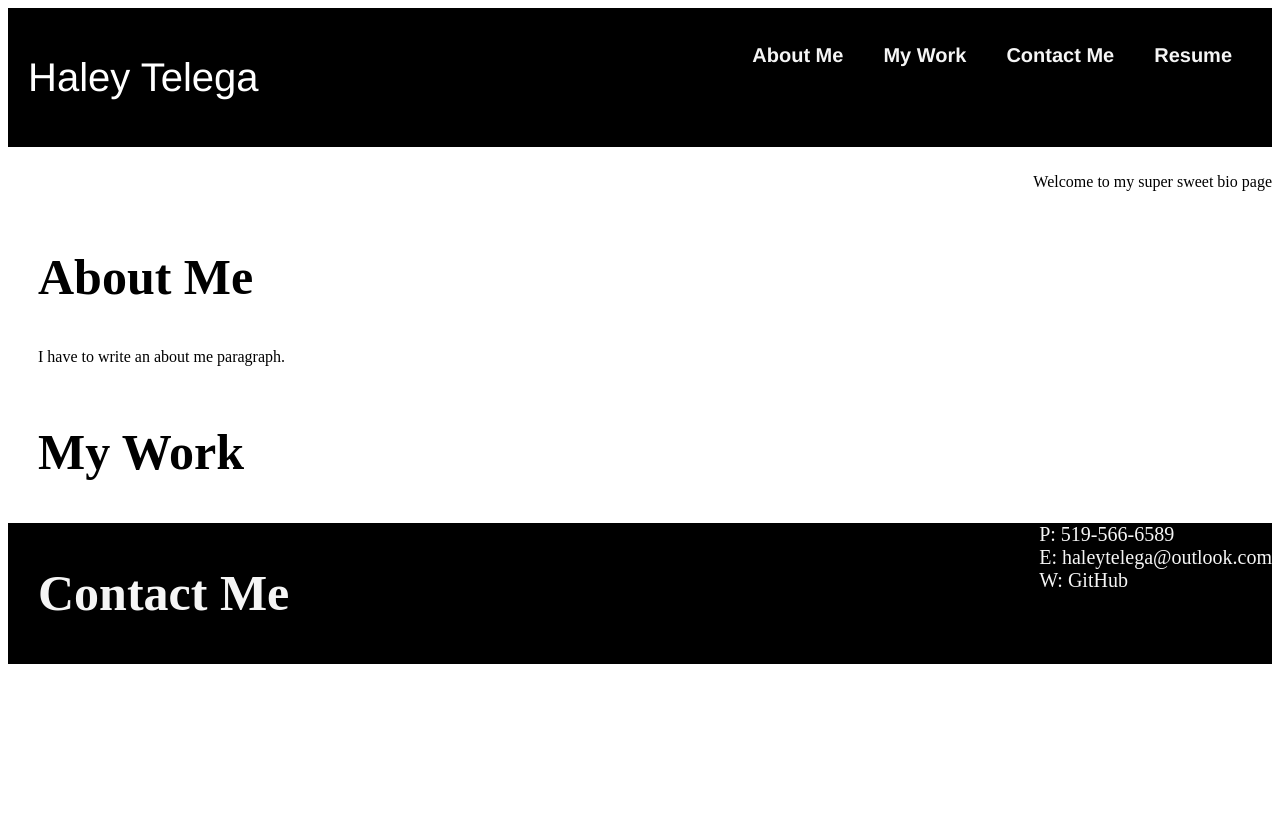
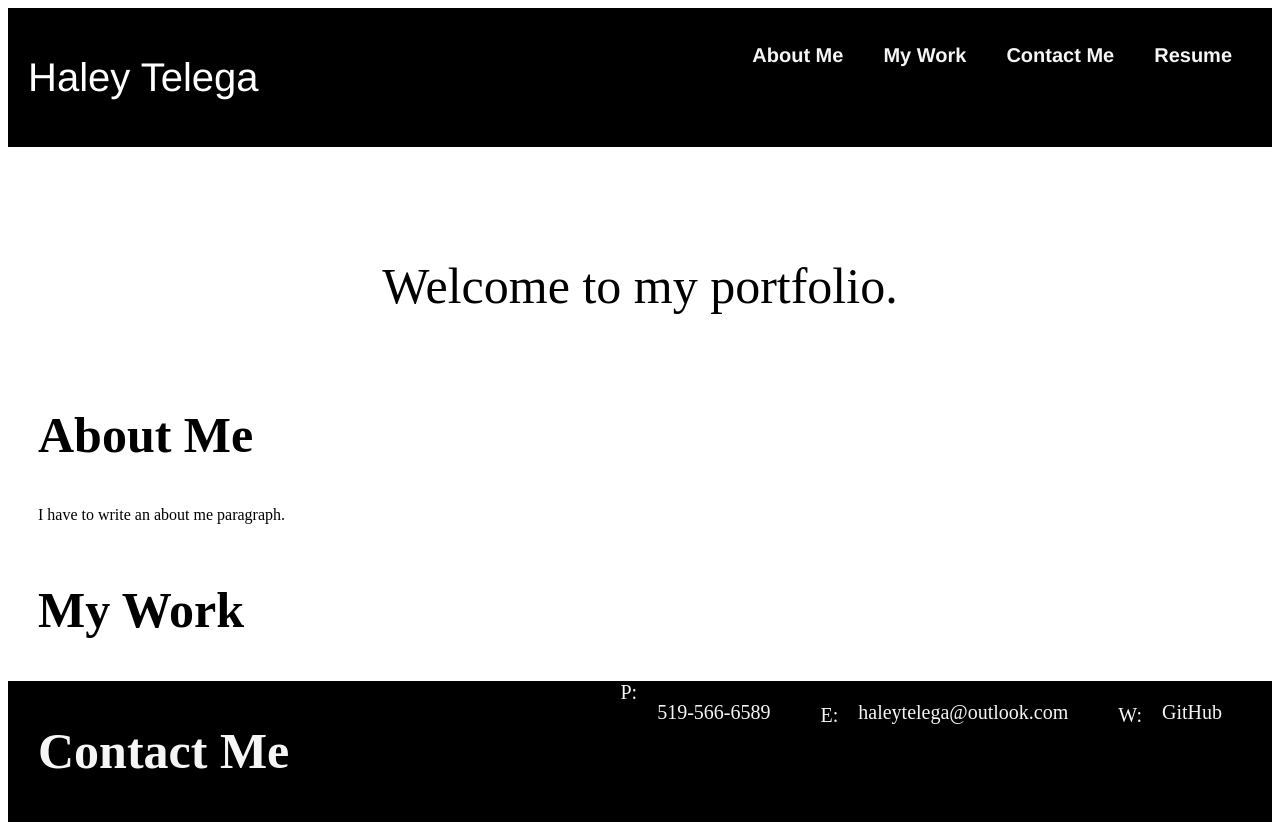
Before and after one commit to haleytelega/Bio-Webpage, a plain HTML site: page index.html in a window 1280 px wide. Before the commit the page ends 800 px from the top, so only its background shows below. Drawn offline with Linux system fonts and the light colour scheme.

Commit message:
added more to the hero section

```diff
--- a/css/style.css
+++ b/css/style.css
@@ -54,17 +54,23 @@ footer h2 {
     padding-left: 30px;
 }
 
+footer div address {
+    display: flex;
+    flex-wrap: wrap;
+    justify-content: space-between;
+    list-style: none;
+}
+
+footer div address a {
+    padding: 20px;
+    font-size: 20px;
+    margin-right: 30px;
+    color: whitesmoke;
+    text-decoration: none;
+}
 .info {
     color: whitesmoke;
     font-size: 20px;
-    display: flex;
-    flex-wrap: wrap;
-    justify-content: flex-end;
-}
-
-.info a {
-    color: whitesmoke;
-    text-decoration: none;
 }
 
 .info address {
@@ -75,9 +81,16 @@ footer h2 {
 /* Hero Section */
 .hero {
     background-image: url("./images/Light-Wood-Background-Texture-1.jpg");
+    background-size: cover;
     display: flex;
+    justify-content: center;
     flex-wrap: wrap;
-    justify-content: flex-end;
+}
+
+.hero p {
+    padding-top: 50px;
+    font-size: 50px;
+
 }
 
 
--- a/index.html
+++ b/index.html
@@ -35,7 +35,7 @@
         <!-- Hero Section-->
         <section class="hero">
             <div class="hero-paragraph">
-                <p>Welcome to my super sweet bio page</p>
+                <p>Welcome to my portfolio.</p>
             </div>
         </section>
 
@@ -54,7 +54,7 @@
                 <h2>Contact Me</h2>
             <div class="info">
                 <address>
-                    P: 519-566-6589 <br />
+                    P: <a href="519-566-6589">519-566-6589</a> <br />
                     E: <a href="mailto:haleytelega@outlook.com">haleytelega@outlook.com</a> <br />
                     W: <a href="https://github.com/haleytelega">GitHub</a>
                 </address>
```
